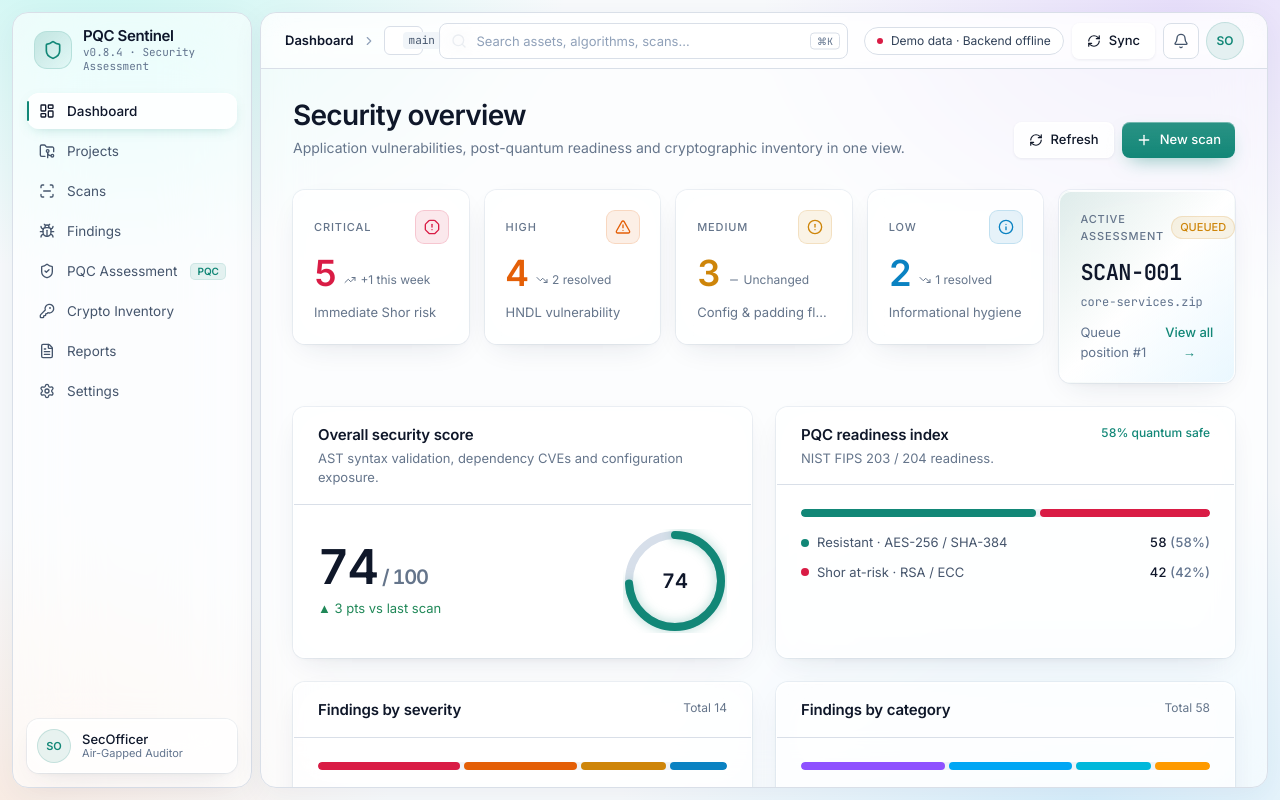
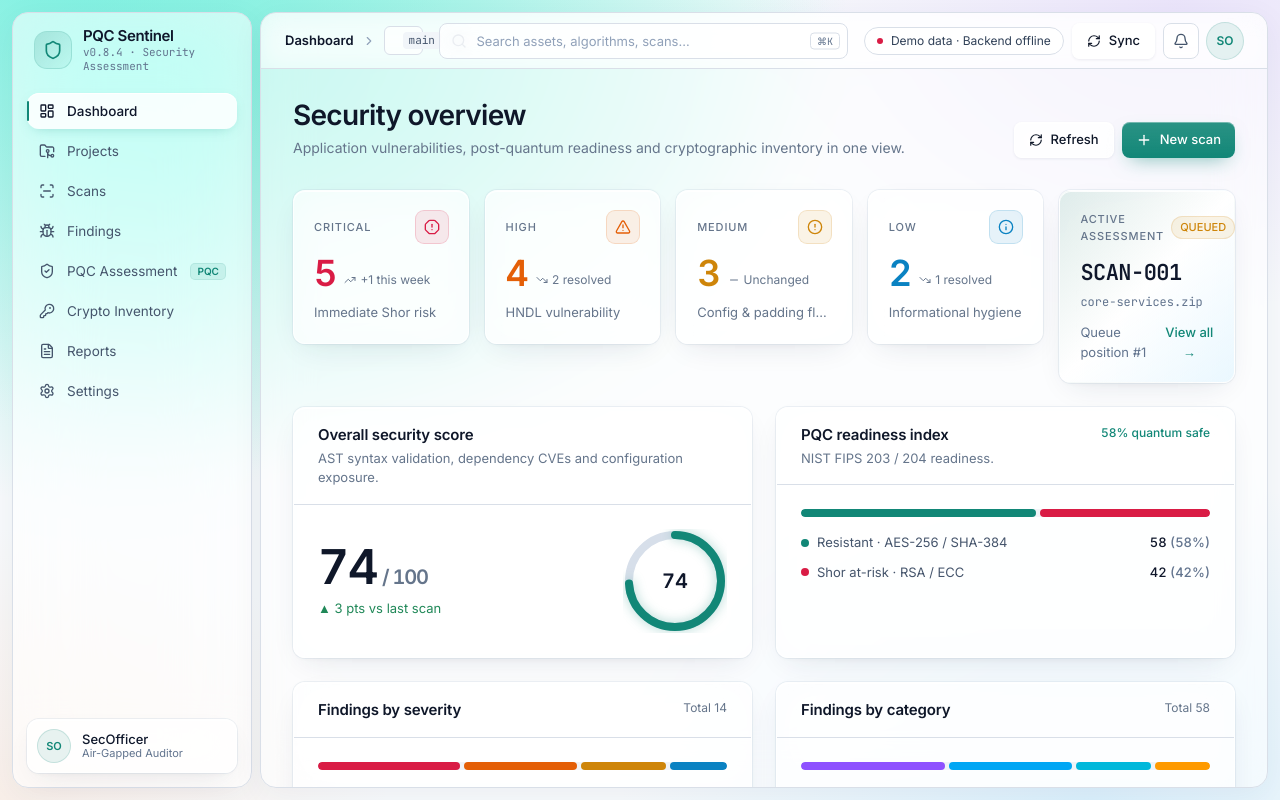
Before and after one commit to Viswanath322/PQC-Platform, a React (Vite) app in the folder desktop/: page /#/ in a window 1280 px wide. Built offline with nearby package versions, Linux system fonts and the light colour scheme; no server answers.

Commit message:
style(theme): enhance green aurora gradient fade in application background

```diff
--- a/desktop/src/index.css
+++ b/desktop/src/index.css
@@ -119,12 +119,13 @@ body {
   line-height: 1.5;
   overflow: hidden;
 
-  /* Light aurora — required so glass reads correctly */
+  /* Light aurora — enriched green gradient glow */
   background-image:
-    radial-gradient(720px 480px at 8% -5%, hsl(172 80% 70% / 0.35), transparent 65%),
-    radial-gradient(640px 460px at 92% 0%,  hsl(262 85% 78% / 0.28), transparent 65%),
-    radial-gradient(720px 520px at 85% 100%, hsl(201 95% 75% / 0.28), transparent 65%),
-    radial-gradient(600px 420px at 0% 100%, hsl(24 95% 80% / 0.25), transparent 65%);
+    radial-gradient(1050px 720px at 5% -5%, hsl(172 82% 58% / 0.58), transparent 75%),
+    radial-gradient(800px 560px at 22% 10%, hsl(166 78% 66% / 0.38), transparent 70%),
+    radial-gradient(680px 480px at 92% 0%,  hsl(262 85% 78% / 0.22), transparent 65%),
+    radial-gradient(720px 520px at 85% 100%, hsl(201 95% 75% / 0.25), transparent 65%),
+    radial-gradient(600px 420px at 0% 100%, hsl(24 95% 80% / 0.20), transparent 65%);
   background-attachment: fixed;
 }
 
```
